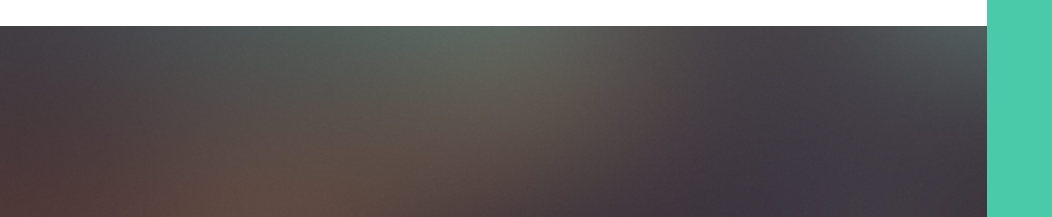
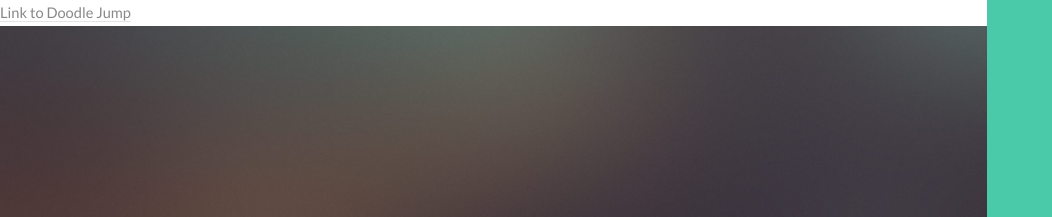
Before and after one commit to WilliamWKcook/WilliamWKcook.github.io, a plain HTML site: page index.html in a window 1280 px wide. Shown: the top 217 px of the page, 0-1052 px from the left. Drawn offline with Linux system fonts and the light colour scheme.

Commit message:
Links
hdow

```diff
--- a/index.html
+++ b/index.html
@@ -25,6 +25,7 @@
 		<!--[if lte IE 8]><link rel="stylesheet" href="css/ie/v8.css" /><![endif]-->
 	</head>
 	<body>
+	<a href="html5-doodle-jump-master">Link to Doodle Jump</a>
 	<img src=""http://risensources.com/wp-content/uploads/2011/04/sport-fail-poolelectricity-600x400.jpg"
     ">
 		<div id="wrapper">
@@ -45,6 +46,8 @@
 							<li><a href="#two">This is my life</a></li>
 							<li><a href="#three">A Few Accomplishments</a></li>
 							<li><a href="#four">Contact</a></li>
+
+
 						</ul>
 					</nav>
 					<footer>
```
